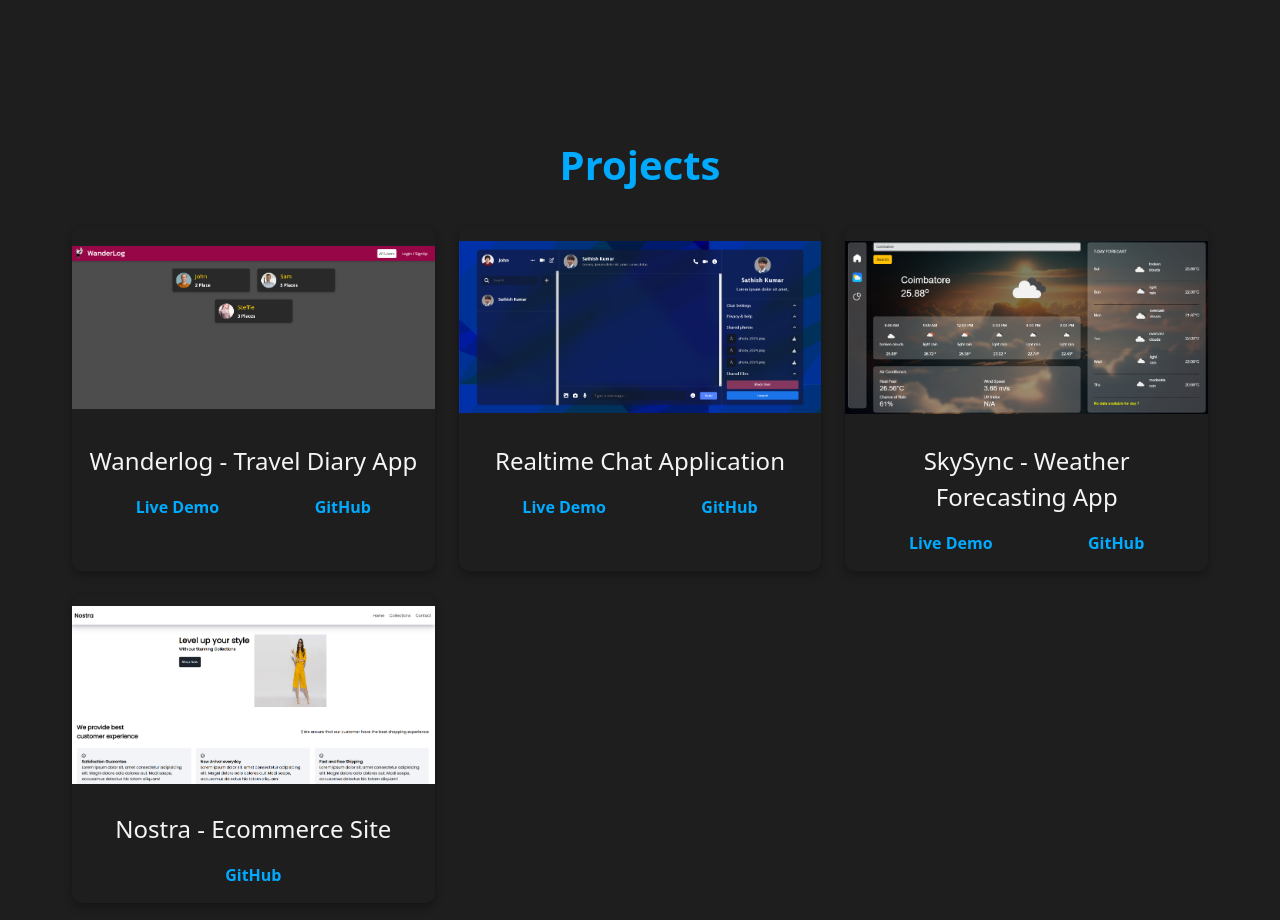
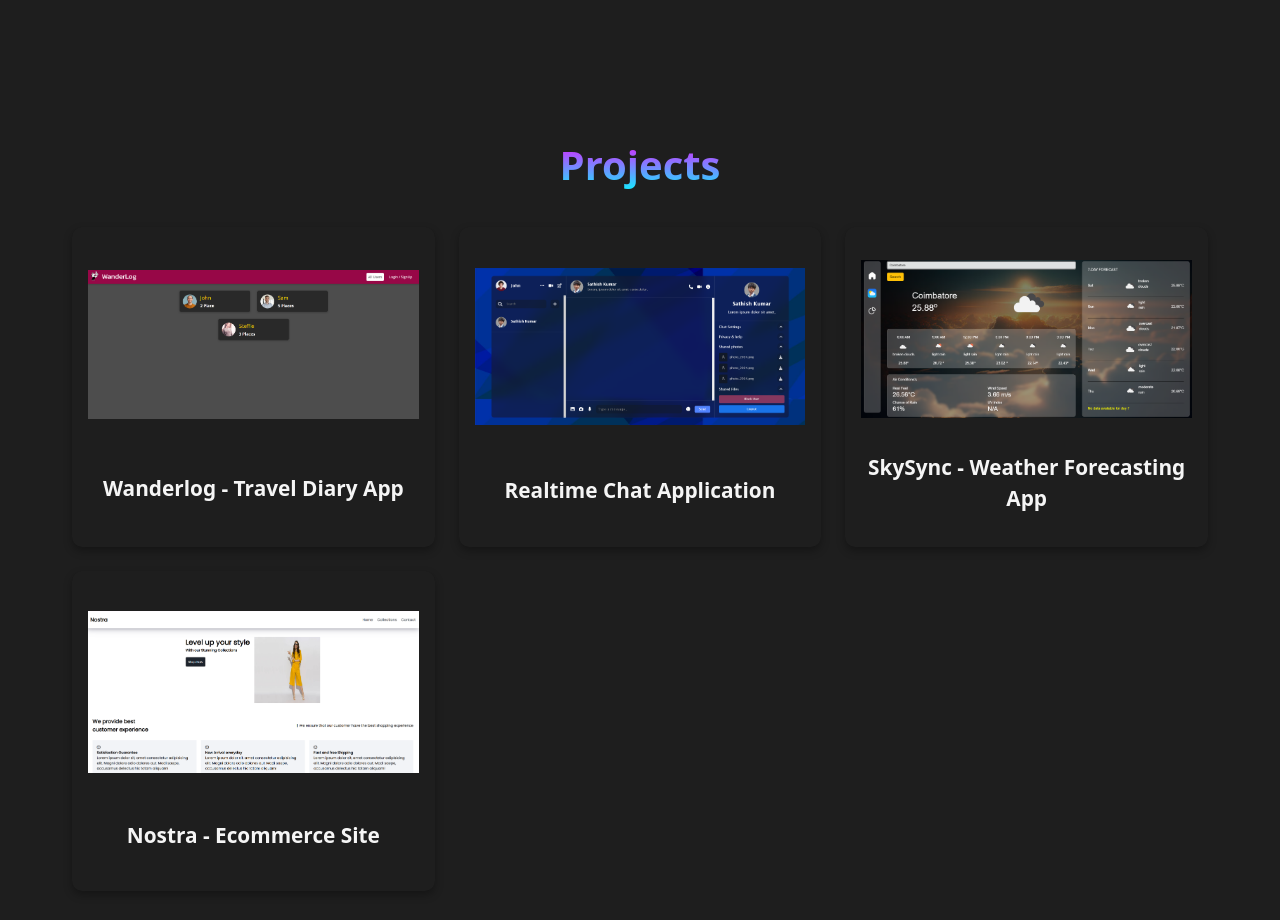
Before and after one commit to SathishKumar-2004/My-Portfolio, a React (Vite) app: page / in a window 1280 px wide. Shown: the part 1320-2240 px from the top of the page. Built offline with nearby package versions, Linux system fonts and the light colour scheme.

Commit message:
project section complete commit

```diff
--- a/src/Components/About/About.css
+++ b/src/Components/About/About.css
@@ -13,10 +13,12 @@
   animation: fadeIn 1.2s ease-in-out;
 }
 
+
+
 .about-title {
   font-size: 2.5rem;
   font-weight: bold;
-  background: linear-gradient(45deg, #f0f, #0ff);
+  background: linear-gradient(180deg, #f0f, #0ff);
   -webkit-background-clip: text; /* Cool blue title */
   color:transparent;
   margin-bottom: 1rem;
--- a/src/Components/Intro/Intro.jsx
+++ b/src/Components/Intro/Intro.jsx
@@ -35,7 +35,7 @@ const Intro = () => {
         <Link>
           <button
             type="button"
-            class="py-2.5 px-5 me-2 mb-2 text-md font-medium text-gray-900 focus:outline-none bg-white rounded-full border border-gray-200 hover:bg-gray-100 hover:text-blue-700 focus:z-10 focus:ring-4 focus:ring-gray-100 "
+            className="py-2.5 px-5 me-2 mb-2 text-md font-medium text-gray-900 focus:outline-none bg-white rounded-full border border-gray-200 hover:bg-gray-100 hover:text-blue-700 focus:z-10 focus:ring-4 focus:ring-gray-100 "
           >
             Download Resume
           </button>
--- a/src/Components/Projects/Project.css
+++ b/src/Components/Projects/Project.css
@@ -14,7 +14,9 @@
 .section-title {
   font-size: 2.5rem;
   font-weight: bold;
-  color: #00aaff;
+  background: linear-gradient(180deg, #f0f, #0ff);
+  -webkit-background-clip: text; /* Cool blue title */
+  color:transparent;
   margin-bottom: 2rem;
 }
 
@@ -27,11 +29,47 @@
 
 .project-card {
   background: #1e1e1e;
+  height:20rem;
   border-radius: 10px;
-  overflow: hidden;
+  overflow:hidden;
   transition: transform 0.3s ease-in-out;
   box-shadow: 0 4px 8px rgba(0, 0, 0, 0.3);
 }
+
+.card-inner {
+  width: 100%;
+  height: 100%;
+  position: relative;
+  transform-style: preserve-3d;
+  transition: transform 0.6s;
+}
+.card-front,
+.card-back {
+  width: 100%;
+  height: 100%;
+  position: absolute;
+  backface-visibility: hidden;
+  display: flex;
+  flex-direction: column;
+  justify-content: space-around;
+  align-items: center;
+  border-radius: 10px;
+  box-shadow: 0 4px 8px rgba(0, 0, 0, 0.2);
+  padding: 1rem;
+  text-align: center;
+}
+
+.card-back {
+  background: #222;
+  color: white;
+  transform: rotateY(180deg);
+}
+
+.project-card.flipped .card-inner {
+  transform: rotateY(180deg);
+}
+
+
 
 .project-card:hover {
   transform: translateY(-8px);
@@ -43,33 +81,23 @@
   object-fit: cover;
 }
 
-.project-info {
-  padding: 1rem;
+
+.project-title  {
+  font-size: 1.3rem;
+  color: #f5f5f5;
   text-align: center;
 }
 
-.project-info h3 {
-  font-size: 1.5rem;
-  color: #f5f5f5;
-  margin-bottom: 0.5rem;
+.project-description {
+  font-size: 1rem;
+  padding: 10px;
+  text-align: left;
 }
 
-.project-links {
-  display: flex;
-  justify-content: space-around;
-  padding-top: 0.5rem;
-}
-
-.project-links a {
-  text-decoration: none;
-  color: #00aaff;
-  font-size: 1rem;
-  font-weight: bold;
-  transition: color 0.3s;
-}
-
-.project-links a:hover {
-  color: #00aaff;
+.glow{
+  background-image: linear-gradient(to right, #fa709a 0%, #fee140 100%);
+  -webkit-background-clip: text; /*Cool blue title*/
+  color:transparent;
 }
 
 /* Responsive */
@@ -78,8 +106,25 @@
     grid-template-columns: 1fr;
   }
 
-  .project-card {
-    max-width: 90%;
-    margin: 0 auto;
+
+}
+
+@media screen and (min-width:376px) and (max-width:415px){
+  .project-description  {
+    font-size: 0.8rem;
+  }
+
+}
+@media screen and (max-width: 375px) {
+  .project-container {
+    grid-template-columns: 1fr;
+  }
+
+  .btn{
+    width: 5rem;
+  }
+
+  .project-description  {
+    font-size: 0.6rem;
   }
 }
--- a/src/Components/Projects/Project.jsx
+++ b/src/Components/Projects/Project.jsx
@@ -12,6 +12,10 @@ const projects = [
     image: image1,
     liveLink: "https://wanderlog-travel-diary.netlify.app/",
     githubLink: "https://github.com/SathishKumar-2004/Travel-Diary-App",
+    description:
+      "Wanderlog is a travel diary web application designed for users to log their travel experiences. It allows travelers to document their trips, add locations, and write about their journey in an organized manner.",
+    techStack:
+      "React.js, MongoDB, Node.js, Express.js and Firebase (for storage)",
   },
   {
     id: 2,
@@ -20,6 +24,9 @@ const projects = [
     liveLink:
       "https://67b0b9491b37a7e3817cb58c--react-chat-app-6-7-24.netlify.app/",
     githubLink: "https://github.com/SathishKumar-2004/React-Chat-App",
+    description:
+      "This is a real-time messaging app that enables users to communicate instantly. It utilizes Firebase for real-time database updates, ensuring smooth, instant chats.",
+    techStack: "React.js, Firebase (Auth & Firestore)",
   },
   {
     id: 3,
@@ -27,20 +34,29 @@ const projects = [
     image: image3,
     liveLink: "https://skysync-weather-forecasting-app.netlify.app/",
     githubLink: "https://github.com/SathishKumar-2004/Weather-Forecasting-app",
+    description:
+      "SkySync is a weather forecasting web app that provides real-time weather updates based on user input. It fetches data from the OpenWeatherMap API to deliver accurate forecasts.",
+    techStack: "React.js, OpenWeatherMap API, Chart.js, Bootstrap",
   },
   {
     id: 4,
     title: "Nostra - Ecommerce Site",
     image: image4,
     githubLink: "https://github.com/SathishKumar-2004/E-Commerce-Site",
+    description:
+      "Nostra is a simple eCommerce website built using PHP and MySQL. It demonstrates how an online store can be structured with product listings and a basic cart system.",
+    techStack: "HTML, CSS, PHP, MySQL",
   },
 ];
 
 const Project = () => {
-  const [isFlipped, setIsFlipped] = useState(false);
+  const [flippedCards, setFlippedCards] = useState({});
 
-  const handleFlip = () => {
-    setIsFlipped((prev) => !prev);
+  const handleFlip = (id) => {
+    setFlippedCards((prev) => ({
+      ...prev,
+      [id]: !prev[id], // Toggle the clicked card only
+    }));
   };
 
   return (
@@ -48,20 +64,40 @@ const Project = () => {
       <h2 className="section-title">Projects</h2>
       <div className="project-container">
         {projects.map((project) => (
-          <div className="project-card" key={project.id} onClick={handleFlip}>
+          <div
+            className={`project-card ${
+              flippedCards[project.id] ? "flipped" : ""
+            }`}
+            key={project.id}
+            onClick={() => handleFlip(project.id)}
+          >
+            <div className="card-inner">
+              {/* Front Side */}
+              <div className="card-front">
                 <img
                   src={project.image}
                   alt={project.title}
-              className="project-img"
+                  className="project-image"
                 />
-            <div className="project-info">
-              <h3>{project.title}</h3>
-              <div className="project-links">
+                <h3 className="project-title font-semibold">{project.title}</h3>
+              </div>
+
+              {/* Back Side */}
+              <div className="card-back">
+                <p className="project-description font-semibold">
+                  {project.description}
+                </p>
+                <p className="project-description font-semibold">
+                  <span className="font-bold glow">Tech Stack : </span>
+                  {project.techStack}
+                </p>
+                <div className="button-group">
                   {project.liveLink && (
                     <a
                       href={project.liveLink}
                       target="_blank"
                       rel="noopener noreferrer"
+                      className="btn live-btn  text-white bg-gradient-to-r from-blue-500 via-blue-600 to-blue-700 hover:bg-gradient-to-br focus:ring-4 focus:outline-none focus:ring-blue-300 dark:focus:ring-blue-800 font-medium rounded-lg text-sm px-5 py-2.5 text-center me-2 mb-2 "
                     >
                       Live Demo
                     </a>
@@ -70,9 +106,24 @@ const Project = () => {
                     href={project.githubLink}
                     target="_blank"
                     rel="noopener noreferrer"
+                    className="btn text-white bg-[#24292F] hover:bg-[#24292F]/90 focus:ring-4 focus:outline-none focus:ring-[#24292F]/50 font-medium rounded-lg text-sm px-5 py-2.5 text-center inline-flex items-center dark:focus:ring-gray-500 dark:hover:bg-[#050708]/30 me-2 mb-2"
                   >
+                    <svg
+                      class="w-4 h-4 me-2"
+                      aria-hidden="true"
+                      xmlns="http://www.w3.org/2000/svg"
+                      fill="currentColor"
+                      viewBox="0 0 20 20"
+                    >
+                      <path
+                        fill-rule="evenodd"
+                        d="M10 .333A9.911 9.911 0 0 0 6.866 19.65c.5.092.678-.215.678-.477 0-.237-.01-1.017-.014-1.845-2.757.6-3.338-1.169-3.338-1.169a2.627 2.627 0 0 0-1.1-1.451c-.9-.615.07-.6.07-.6a2.084 2.084 0 0 1 1.518 1.021 2.11 2.11 0 0 0 2.884.823c.044-.503.268-.973.63-1.325-2.2-.25-4.516-1.1-4.516-4.9A3.832 3.832 0 0 1 4.7 7.068a3.56 3.56 0 0 1 .095-2.623s.832-.266 2.726 1.016a9.409 9.409 0 0 1 4.962 0c1.89-1.282 2.717-1.016 2.717-1.016.366.83.402 1.768.1 2.623a3.827 3.827 0 0 1 1.02 2.659c0 3.807-2.319 4.644-4.525 4.889a2.366 2.366 0 0 1 .673 1.834c0 1.326-.012 2.394-.012 2.72 0 .263.18.572.681.475A9.911 9.911 0 0 0 10 .333Z"
+                        clip-rule="evenodd"
+                      />
+                    </svg>
                     GitHub
                   </a>
+                </div>
               </div>
             </div>
           </div>
```
Lines whose indentation alone changed are shown as unchanged.
